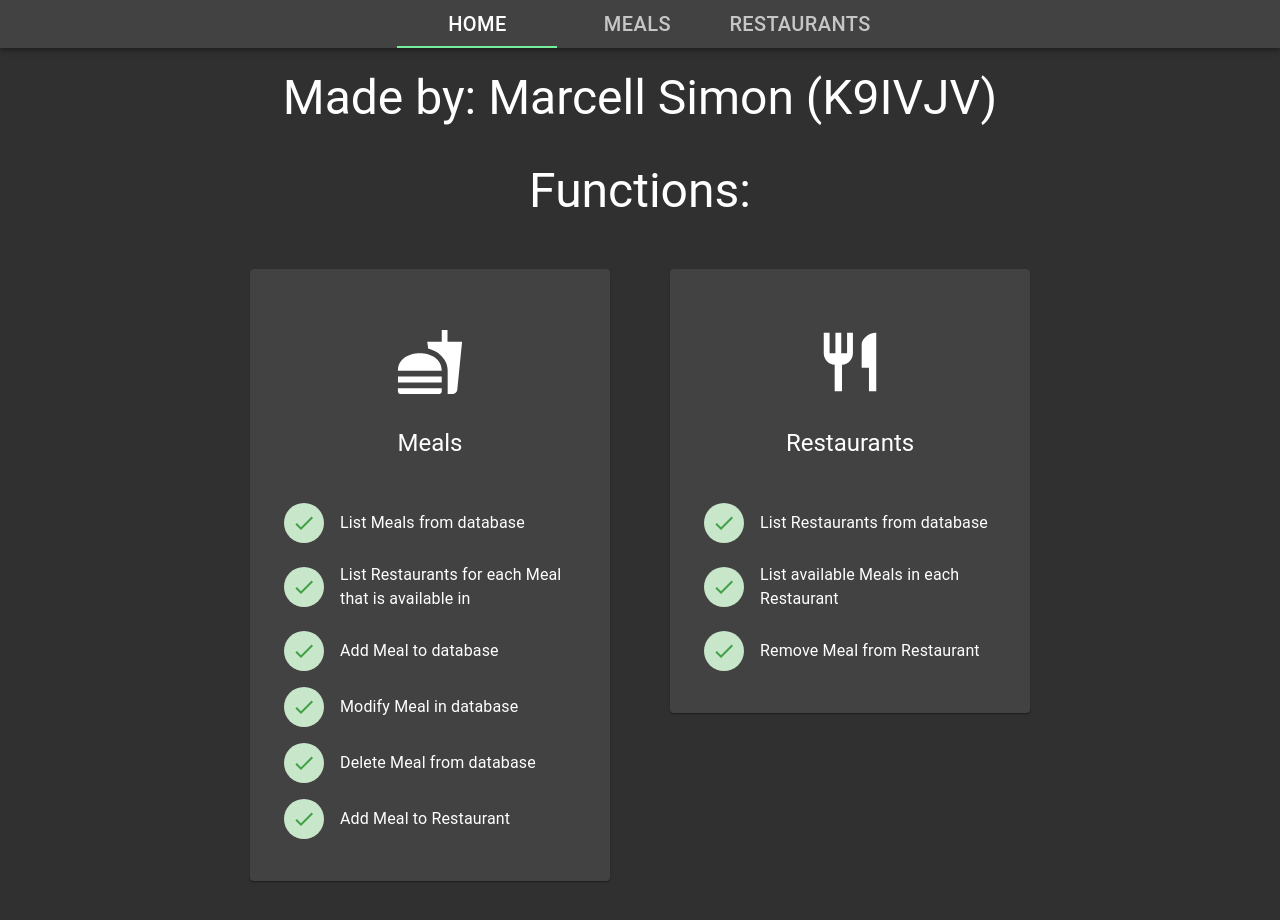
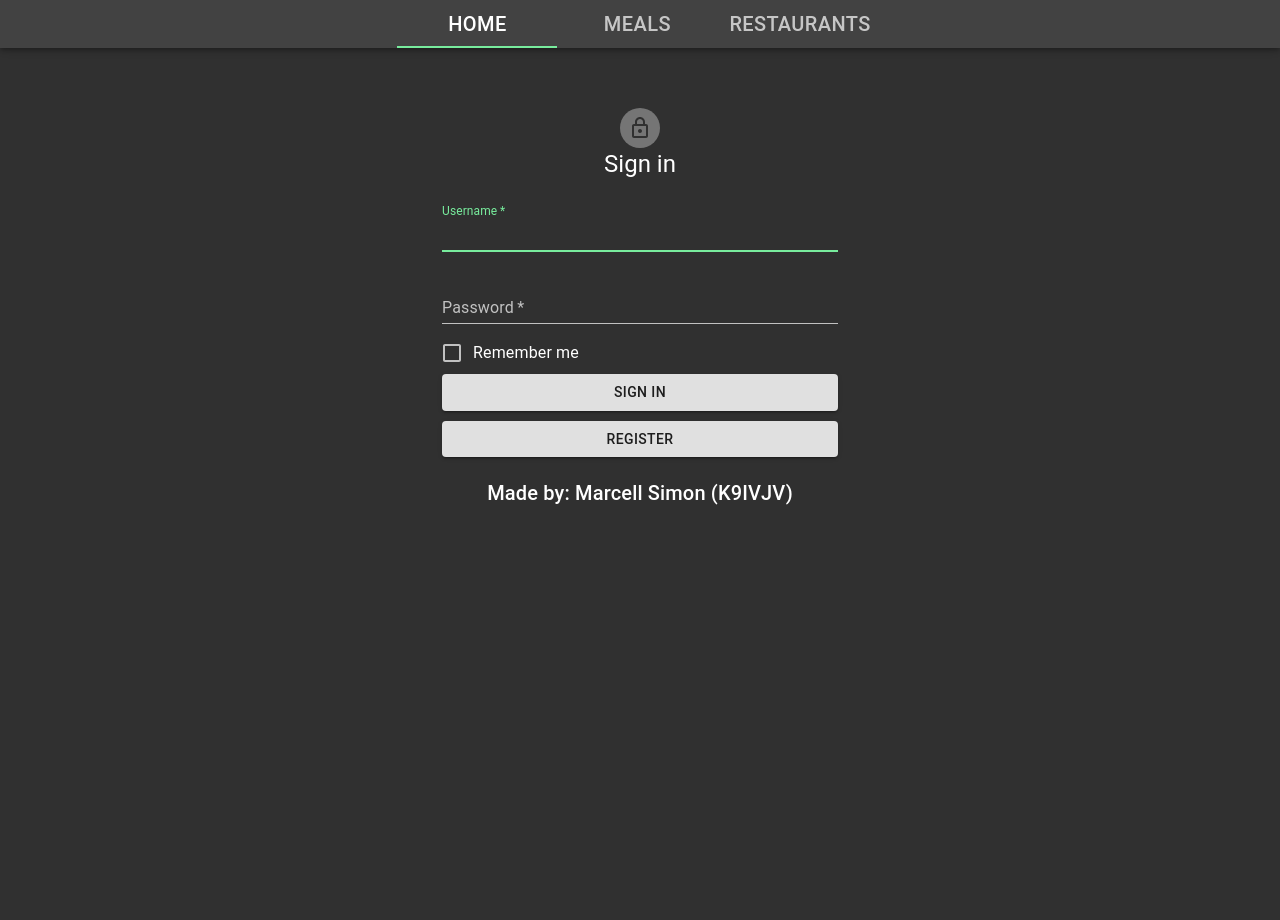
Before and after one commit to SimonMarcell/webtech2-assignment, a React (Create React App) app in the folder client/: page / in a window 1280 px wide. Shown: the top 920 px of the page. After the commit the page ends 800 px from the top, so only its background shows below. Built offline with nearby package versions, Linux system fonts and the light colour scheme.

Commit message:
Initial login form

```diff
--- a/client/src/components/home/Home.js
+++ b/client/src/components/home/Home.js
@@ -13,6 +13,7 @@ import Avatar from "@material-ui/core/Avatar";
 import ListItemText from "@material-ui/core/ListItemText";
 import List from "@material-ui/core/List";
 import green from "@material-ui/core/colors/green";
+import SignIn from "./SignIn";
 
 const useStyles = makeStyles({
     gridTitle: {
@@ -47,121 +48,124 @@ export default function Home() {
     const classes = useStyles();
 
     return (
-        <div id="home-root">
+        <div id="home-root" style={{paddingTop: 50}}>
+            <SignIn/>
+            {/*<Grid container direction="column" alignItems="center" justify="center">*/}
+            {/*    <Grid item>*/}
+            {/*        <Typography gutterBottom variant="h3" className={classes.gridItem}>*/}
+            {/*            Functions:*/}
+            {/*        </Typography>*/}
+            {/*    </Grid>*/}
+            {/*</Grid>*/}
+            {/*<Grid container direction="row" alignItems="flex-start" justify="center">*/}
+            {/*    <Grid item style={{margin: 30}}>*/}
+            {/*        <Card className={classes.card}>*/}
+            {/*            <CardContent>*/}
+            {/*                <div className={classes.content}>*/}
+            {/*                    <FastfoodIcon className={classes.cardIcon}/>*/}
+            {/*                </div>*/}
+            {/*                <Typography gutterBottom variant="h5" component="h2">*/}
+            {/*                    Meals*/}
+            {/*                </Typography>*/}
+            {/*                <List>*/}
+            {/*                    <br/>*/}
+            {/*                    <ListItem>*/}
+            {/*                        <ListItemAvatar>*/}
+            {/*                            <Avatar className={classes.tick}>*/}
+            {/*                                <CheckIcon/>*/}
+            {/*                            </Avatar>*/}
+            {/*                        </ListItemAvatar>*/}
+            {/*                        <ListItemText primary="List Meals from database"/>*/}
+            {/*                    </ListItem>*/}
+            {/*                    <ListItem>*/}
+            {/*                        <ListItemAvatar>*/}
+            {/*                            <Avatar className={classes.tick}>*/}
+            {/*                                <CheckIcon/>*/}
+            {/*                            </Avatar>*/}
+            {/*                        </ListItemAvatar>*/}
+            {/*                        <ListItemText primary="List Restaurants for each Meal that is available in"/>*/}
+            {/*                    </ListItem>*/}
+            {/*                    <ListItem>*/}
+            {/*                        <ListItemAvatar>*/}
+            {/*                            <Avatar className={classes.tick}>*/}
+            {/*                                <CheckIcon/>*/}
+            {/*                            </Avatar>*/}
+            {/*                        </ListItemAvatar>*/}
+            {/*                        <ListItemText primary="Add Meal to database"/>*/}
+            {/*                    </ListItem>*/}
+            {/*                    <ListItem>*/}
+            {/*                        <ListItemAvatar>*/}
+            {/*                            <Avatar className={classes.tick}>*/}
+            {/*                                <CheckIcon/>*/}
+            {/*                            </Avatar>*/}
+            {/*                        </ListItemAvatar>*/}
+            {/*                        <ListItemText primary="Modify Meal in database"/>*/}
+            {/*                    </ListItem>*/}
+            {/*                    <ListItem>*/}
+            {/*                        <ListItemAvatar>*/}
+            {/*                            <Avatar className={classes.tick}>*/}
+            {/*                                <CheckIcon/>*/}
+            {/*                            </Avatar>*/}
+            {/*                        </ListItemAvatar>*/}
+            {/*                        <ListItemText primary="Delete Meal from database"/>*/}
+            {/*                    </ListItem>*/}
+            {/*                    <ListItem>*/}
+            {/*                        <ListItemAvatar>*/}
+            {/*                            <Avatar className={classes.tick}>*/}
+            {/*                                <CheckIcon/>*/}
+            {/*                            </Avatar>*/}
+            {/*                        </ListItemAvatar>*/}
+            {/*                        <ListItemText primary="Add Meal to Restaurant"/>*/}
+            {/*                    </ListItem>*/}
+            {/*                </List>*/}
+            {/*            </CardContent>*/}
+            {/*        </Card>*/}
+            {/*    </Grid>*/}
+            {/*    <Grid item style={{margin: 30}}>*/}
+            {/*        <Card className={classes.card}>*/}
+            {/*            <CardContent>*/}
+            {/*                <div className={classes.content}>*/}
+            {/*                    <RestaurantIcon className={classes.cardIcon}/>*/}
+            {/*                </div>*/}
+            {/*                <Typography gutterBottom variant="h5" component="h2">*/}
+            {/*                    Restaurants*/}
+            {/*                </Typography>*/}
+            {/*                <List>*/}
+            {/*                    <br/>*/}
+            {/*                    <ListItem>*/}
+            {/*                        <ListItemAvatar>*/}
+            {/*                            <Avatar className={classes.tick}>*/}
+            {/*                                <CheckIcon/>*/}
+            {/*                            </Avatar>*/}
+            {/*                        </ListItemAvatar>*/}
+            {/*                        <ListItemText primary="List Restaurants from database"/>*/}
+            {/*                    </ListItem>*/}
+            {/*                    <ListItem>*/}
+            {/*                        <ListItemAvatar>*/}
+            {/*                            <Avatar className={classes.tick}>*/}
+            {/*                                <CheckIcon/>*/}
+            {/*                            </Avatar>*/}
+            {/*                        </ListItemAvatar>*/}
+            {/*                        <ListItemText primary="List available Meals in each Restaurant"/>*/}
+            {/*                    </ListItem>*/}
+            {/*                    <ListItem>*/}
+            {/*                        <ListItemAvatar>*/}
+            {/*                            <Avatar className={classes.tick}>*/}
+            {/*                                <CheckIcon/>*/}
+            {/*                            </Avatar>*/}
+            {/*                        </ListItemAvatar>*/}
+            {/*                        <ListItemText primary="Remove Meal from Restaurant"/>*/}
+            {/*                    </ListItem>*/}
+            {/*                </List>*/}
+            {/*            </CardContent>*/}
+            {/*        </Card>*/}
+            {/*    </Grid>*/}
+            {/*</Grid>*/}
             <Grid container direction="column" alignItems="center" justify="center">
                 <Grid item>
-                    <Typography gutterBottom variant="h3" className={classes.gridTitle}>
+                    <Typography gutterBottom variant="h6" className={classes.gridTitle}>
                         Made by: Marcell Simon (K9IVJV)
                     </Typography>
-                </Grid>
-                <Grid item>
-                    <Typography gutterBottom variant="h3" className={classes.gridItem}>
-                        Functions:
-                    </Typography>
-                </Grid>
-            </Grid>
-            <Grid container direction="row" alignItems="flex-start" justify="center">
-                <Grid item style={{margin: 30}}>
-                    <Card className={classes.card}>
-                        <CardContent>
-                            <div className={classes.content}>
-                                <FastfoodIcon className={classes.cardIcon}/>
-                            </div>
-                            <Typography gutterBottom variant="h5" component="h2">
-                                Meals
-                            </Typography>
-                            <List>
-                                <br/>
-                                <ListItem>
-                                    <ListItemAvatar>
-                                        <Avatar className={classes.tick}>
-                                            <CheckIcon/>
-                                        </Avatar>
-                                    </ListItemAvatar>
-                                    <ListItemText primary="List Meals from database"/>
-                                </ListItem>
-                                <ListItem>
-                                    <ListItemAvatar>
-                                        <Avatar className={classes.tick}>
-                                            <CheckIcon/>
-                                        </Avatar>
-                                    </ListItemAvatar>
-                                    <ListItemText primary="List Restaurants for each Meal that is available in"/>
-                                </ListItem>
-                                <ListItem>
-                                    <ListItemAvatar>
-                                        <Avatar className={classes.tick}>
-                                            <CheckIcon/>
-                                        </Avatar>
-                                    </ListItemAvatar>
-                                    <ListItemText primary="Add Meal to database"/>
-                                </ListItem>
-                                <ListItem>
-                                    <ListItemAvatar>
-                                        <Avatar className={classes.tick}>
-                                            <CheckIcon/>
-                                        </Avatar>
-                                    </ListItemAvatar>
-                                    <ListItemText primary="Modify Meal in database"/>
-                                </ListItem>
-                                <ListItem>
-                                    <ListItemAvatar>
-                                        <Avatar className={classes.tick}>
-                                            <CheckIcon/>
-                                        </Avatar>
-                                    </ListItemAvatar>
-                                    <ListItemText primary="Delete Meal from database"/>
-                                </ListItem>
-                                <ListItem>
-                                    <ListItemAvatar>
-                                        <Avatar className={classes.tick}>
-                                            <CheckIcon/>
-                                        </Avatar>
-                                    </ListItemAvatar>
-                                    <ListItemText primary="Add Meal to Restaurant"/>
-                                </ListItem>
-                            </List>
-                        </CardContent>
-                    </Card>
-                </Grid>
-                <Grid item style={{margin: 30}}>
-                    <Card className={classes.card}>
-                        <CardContent>
-                            <div className={classes.content}>
-                                <RestaurantIcon className={classes.cardIcon}/>
-                            </div>
-                            <Typography gutterBottom variant="h5" component="h2">
-                                Restaurants
-                            </Typography>
-                            <List>
-                                <br/>
-                                <ListItem>
-                                    <ListItemAvatar>
-                                        <Avatar className={classes.tick}>
-                                            <CheckIcon/>
-                                        </Avatar>
-                                    </ListItemAvatar>
-                                    <ListItemText primary="List Restaurants from database"/>
-                                </ListItem>
-                                <ListItem>
-                                    <ListItemAvatar>
-                                        <Avatar className={classes.tick}>
-                                            <CheckIcon/>
-                                        </Avatar>
-                                    </ListItemAvatar>
-                                    <ListItemText primary="List available Meals in each Restaurant"/>
-                                </ListItem>
-                                <ListItem>
-                                    <ListItemAvatar>
-                                        <Avatar className={classes.tick}>
-                                            <CheckIcon/>
-                                        </Avatar>
-                                    </ListItemAvatar>
-                                    <ListItemText primary="Remove Meal from Restaurant"/>
-                                </ListItem>
-                            </List>
-                        </CardContent>
-                    </Card>
                 </Grid>
             </Grid>
         </div>
--- /dev/null
+++ b/client/src/components/home/SignIn.js
@@ -0,0 +1,97 @@
+import * as React from 'react';
+import Avatar from '@material-ui/core/Avatar';
+import Button from '@material-ui/core/Button';
+import CssBaseline from '@material-ui/core/CssBaseline';
+import TextField from '@material-ui/core/TextField';
+import FormControlLabel from '@material-ui/core/FormControlLabel';
+import Checkbox from '@material-ui/core/Checkbox';
+import Link from '@material-ui/core/Link';
+import Grid from '@material-ui/core/Grid';
+import Box from '@material-ui/core/Box';
+import LockOutlinedIcon from '@material-ui/icons/LockOutlined';
+import Typography from '@material-ui/core/Typography';
+import Container from '@material-ui/core/Container';
+import {createTheme, ThemeProvider} from '@material-ui/core/styles';
+
+// const theme = createTheme();
+
+export default function SignIn() {
+    const handleSubmit = (event) => {
+        event.preventDefault();
+        const data = new FormData(event.currentTarget);
+        console.log({
+            email: data.get('email'),
+            password: data.get('password'),
+        });
+    };
+
+    return (
+        // <ThemeProvider theme={theme}>
+
+        <Container component="main" maxWidth="xs">
+            <CssBaseline/>
+            <Box
+                sx={{
+                    marginTop: 8,
+                    display: 'flex',
+                    flexDirection: 'column',
+                    alignItems: 'center',
+                }}
+            >
+                <Avatar sx={{m: 1, bgcolor: 'secondary.main'}}>
+                    <LockOutlinedIcon/>
+                </Avatar>
+                <Typography component="h1" variant="h5">
+                    Sign in
+                </Typography>
+                <Box component="form" onSubmit={handleSubmit} noValidate sx={{mt: 1}}>
+                    <TextField
+                        margin="normal"
+                        required
+                        fullWidth
+                        id="username"
+                        label="Username"
+                        name="username"
+                        autoComplete="username"
+                        autoFocus
+                    />
+                    <TextField
+                        margin="normal"
+                        required
+                        fullWidth
+                        name="password"
+                        label="Password"
+                        type="password"
+                        id="password"
+                        autoComplete="current-password"
+                    />
+                    <FormControlLabel
+                        control={<Checkbox value="remember" color="primary"/>}
+                        label="Remember me"
+                    />
+                    <Button
+                        type="submit"
+                        fullWidth
+                        variant="contained"
+                        sx={{mt: 3, mb: 2}}
+                    >
+                        Sign In
+                    </Button>
+                    <Button
+                        style={{marginTop: 10}}
+                        type="submit"
+                        fullWidth
+                        variant="contained"
+                        sx={{mt: 3, mb: 2}}
+                    >
+                        Register
+                    </Button>
+                </Box>
+            </Box>
+            {/*<Copyright sx={{ mt: 8, mb: 4 }} />*/}
+        </Container>
+
+
+        // </ThemeProvider>
+    );
+}
```
Also changed, not shown: client/src/components/meals/Meals.js (+14 -1 lines).
